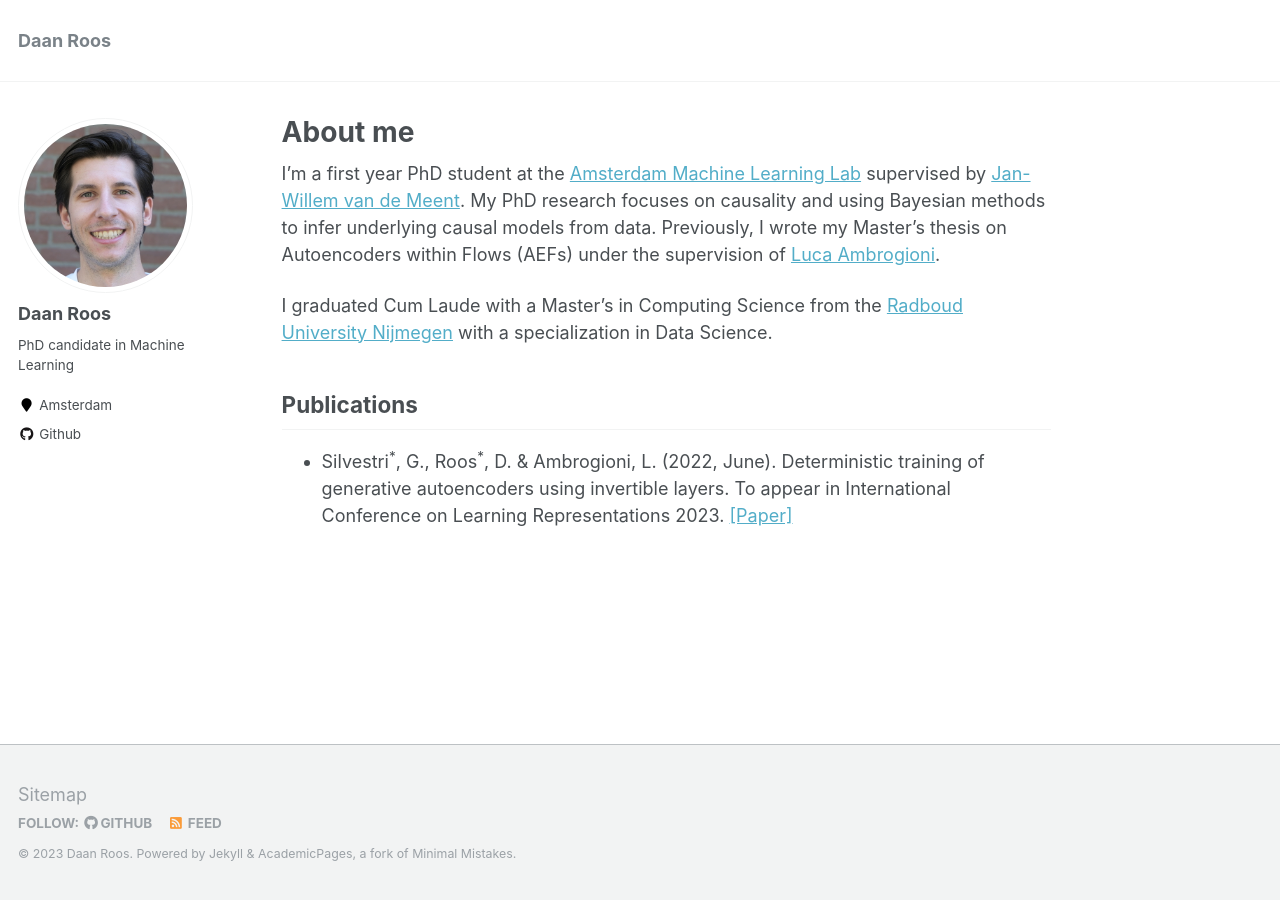
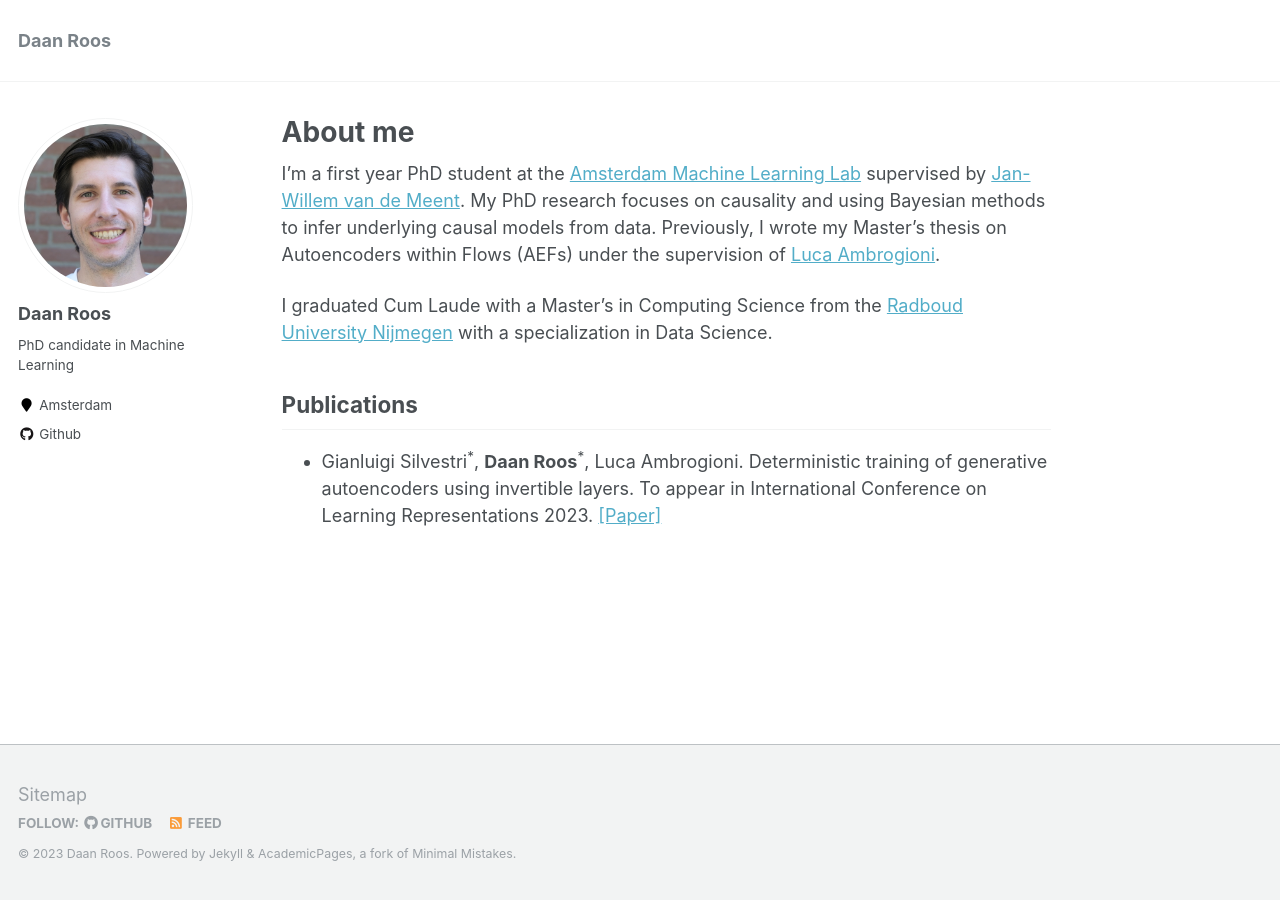
Before and after one commit to mrroose/mrroose.github.io, a Jekyll site: the page built from _pages/about.md, in a window 1280 px wide. Built offline with Jekyll 4.4.1, drawn with Linux system fonts in a browser that asks for light colours.

Commit message:
Fix publication in About Me.

```diff
--- a/_pages/about.md
+++ b/_pages/about.md
@@ -16,4 +16,4 @@ I graduated Cum Laude with a Master's in Computing Science from the [Radboud Uni
 
 Publications
 ------
-- Silvestri<sup>*</sup>, G., Roos<sup>*</sup>, D. & Ambrogioni, L. (2022, June). Deterministic training of generative autoencoders using invertible layers. To appear in International Conference on Learning Representations 2023.  [[Paper]](https://openreview.net/pdf?id=g8wBdhnstYz)
+- Gianluigi Silvestri<sup>*</sup>, **Daan Roos**<sup>*</sup>, Luca Ambrogioni. Deterministic training of generative autoencoders using invertible layers. To appear in International Conference on Learning Representations 2023.  [[Paper]](https://openreview.net/pdf?id=g8wBdhnstYz)
```
